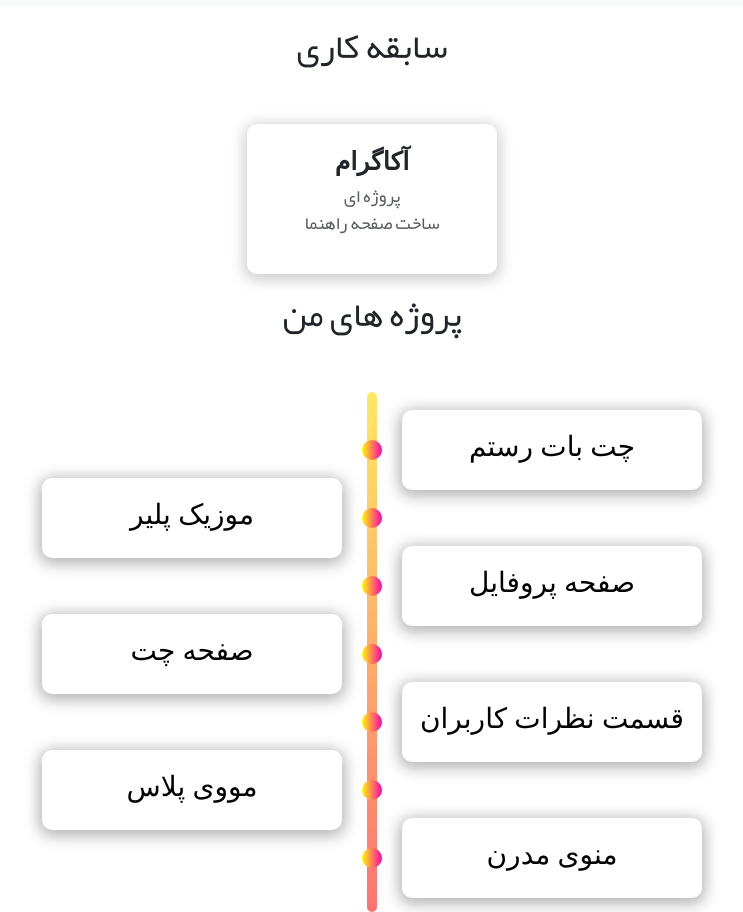
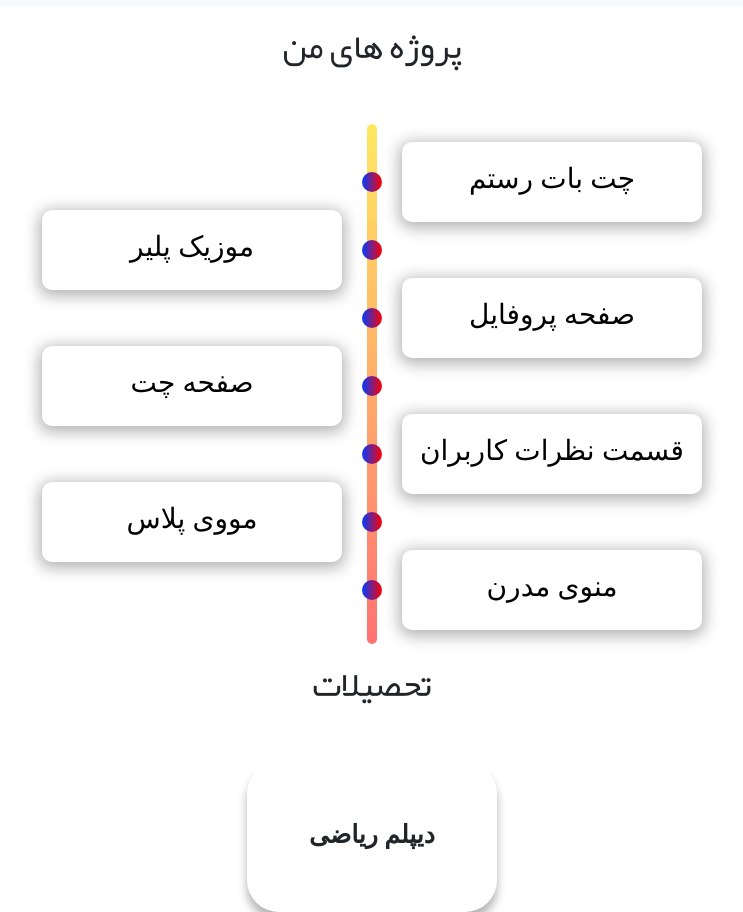
Before and after one commit to rohanitabar/RohaniTabar, a React (Create React App) app: page /myprojects in a window 1280 px wide. Shown: the part 100-1012 px from the top of the page, without its empty margins (268-1011 px from the left). Built offline with nearby package versions, Linux system fonts and the light colour scheme.

Commit message:
Edit my resumey

```diff
--- a/src/components/footer.jsx
+++ b/src/components/footer.jsx
@@ -8,24 +8,24 @@ const Footer = () => {
       <div className="footer-content">
         <div className="footer-section">
           <h3>تماس با من</h3>
-          <Link to="mailto:a.rohanitabar.gmail.com">
+          <Link to="mailto:a.rohanitabar.gmail.com" target='_blank'>
             ایمیل: a.rohanitabar@gmail.com
           </Link>
           <br />
-          <Link to="tel:9032991639">تلفن: ٠٩٠٣٢٩٩١٦٣٩ </Link>
+          <Link to="tel:9032991639" target='_blank'>تلفن: ٠٩٠٣٢٩٩١٦٣٩ </Link>
         </div>
 
         <div className="footer-section">
           <h3>دسترسی سریع</h3>
           <ul>
             <li>
-              <Link to="/about">درباره من</Link>
+              <Link to="/about" target='_blank'>درباره من</Link>
             </li>
             <li>
-              <Link to="/myprojects">رزومه من</Link>
+              <Link to="/myprojects" target='_blank'>رزومه من</Link>
             </li>
             <li>
-              <Link to="/news">اخبار و مقالات</Link>
+              <Link to="/news" target='_blank'>اخبار و مقالات</Link>
             </li>
           </ul>
         </div>
--- a/src/components/home.css
+++ b/src/components/home.css
@@ -200,7 +200,7 @@ a{
 .circle{
   width: 20px;
   height: 20px;
-  background: linear-gradient(to right,#fffb00, #ff00b3);
+  background: linear-gradient(to right,#003cff, #ff0000);
   border-radius: 50%;
   margin: 0 0 0px -5px;
   display: flex;
@@ -317,17 +317,21 @@ a{
 .work-card{
   width: 250px;
   height: 150px;
-  box-shadow: 0px 3px 15px 3px rgba(0, 0, 0, .2);
-  border-radius: 10px;
+  border-radius: 32px;
   display: flex;
   justify-content: center;
   flex-direction: column;
   align-items: center;
+  background: linear-gradient(135deg,rgba(255,255,255,.1),rgba(255,255,255,0));
+  -webkit-backdrop-filter: blur(20px);
+  backdrop-filter: blur(20px);
+  border: 1px solid rgba(255, 255, 255, .18);
+  box-shadow: 0 8px 10px 0 rgba(0, 0, 0, .3);
 }
 
 .work-card:hover{
   transition: .5s;
-  box-shadow: 0px 3px 15px 3px rgba(0, 0, 0, .4);
+  box-shadow: 0 8px 10px 0 rgba(0, 0, 0, .4);
 }
 
 .work-card-title{
--- a/src/components/my Resume.jsx
+++ b/src/components/my Resume.jsx
@@ -5,23 +5,11 @@ import './home.css'
 const MyResumey = () => {
     return (
       <>
-        <h1 className="title">سابقه کاری</h1>
-        <br />
-        <br />
-        <div className="work-card-container">
-          <div className="work-card">
-            <h1 className='work-card-title'>
-              آکاگرام
-            </h1>
-            <p className="des-work-card text-muted">پروژه ای<br/>ساخت صفحه راهنما</p>
-          </div>
-        </div>
         <h1 className="title">پروژه های من</h1>
         <br />
         <br />
         <div
           style={{ display: "flex", justifyContent: "center" }}
-          className="col-12"
         >
           <div className="resumey">
             <div className="circle mt-5 mb-5">
@@ -93,6 +81,12 @@ const MyResumey = () => {
             </div>
           </div>
         </div>
+        <h1 className="title">تحصیلات</h1><br/><br/>
+        <div className="work-card-container">
+          <div className="work-card">
+            <h1 className="work-card-title">دیپلم ریاضی</h1>
+          </div><br/><br/>
+        </div>
       </>
     );
 }
```
